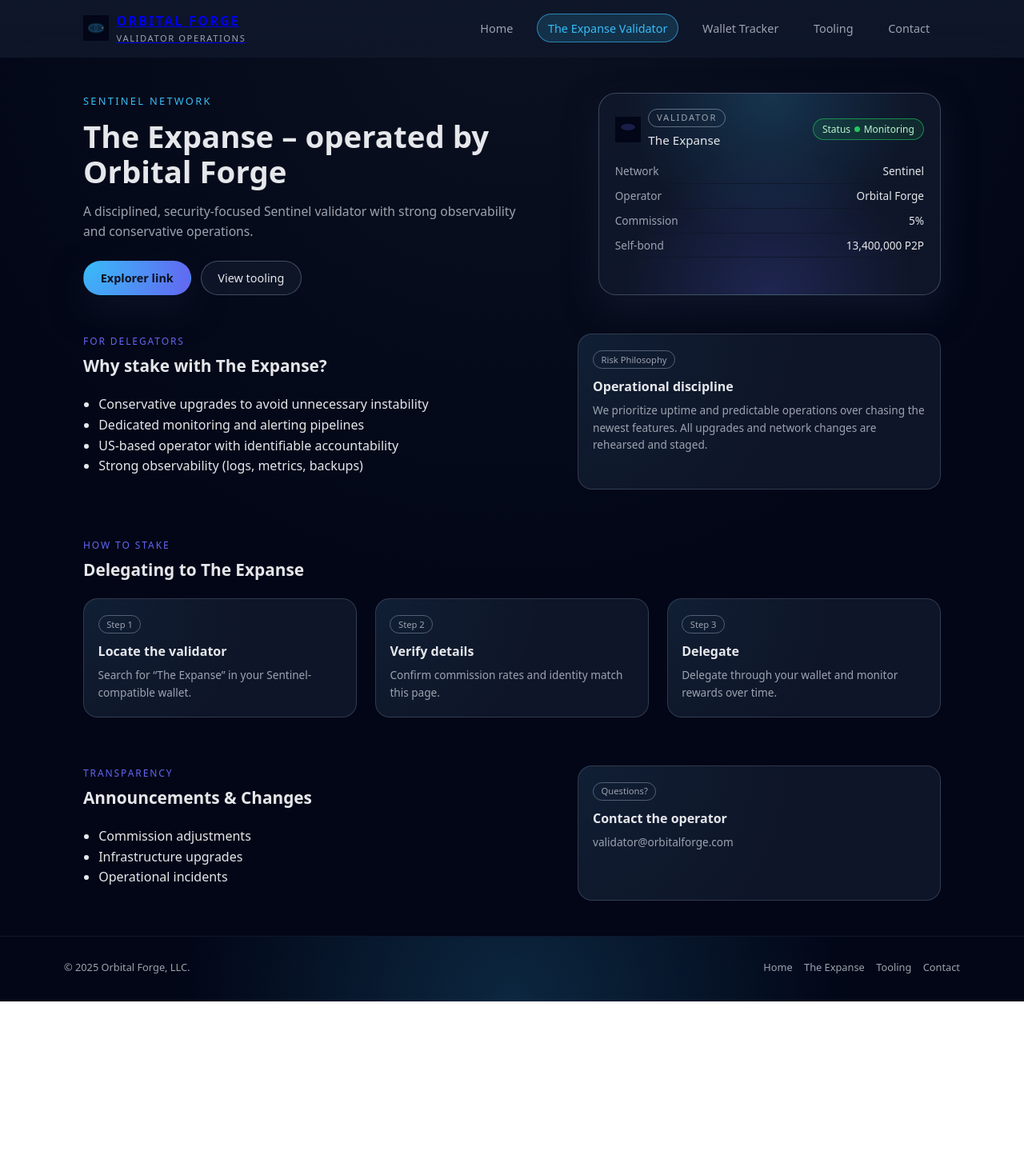
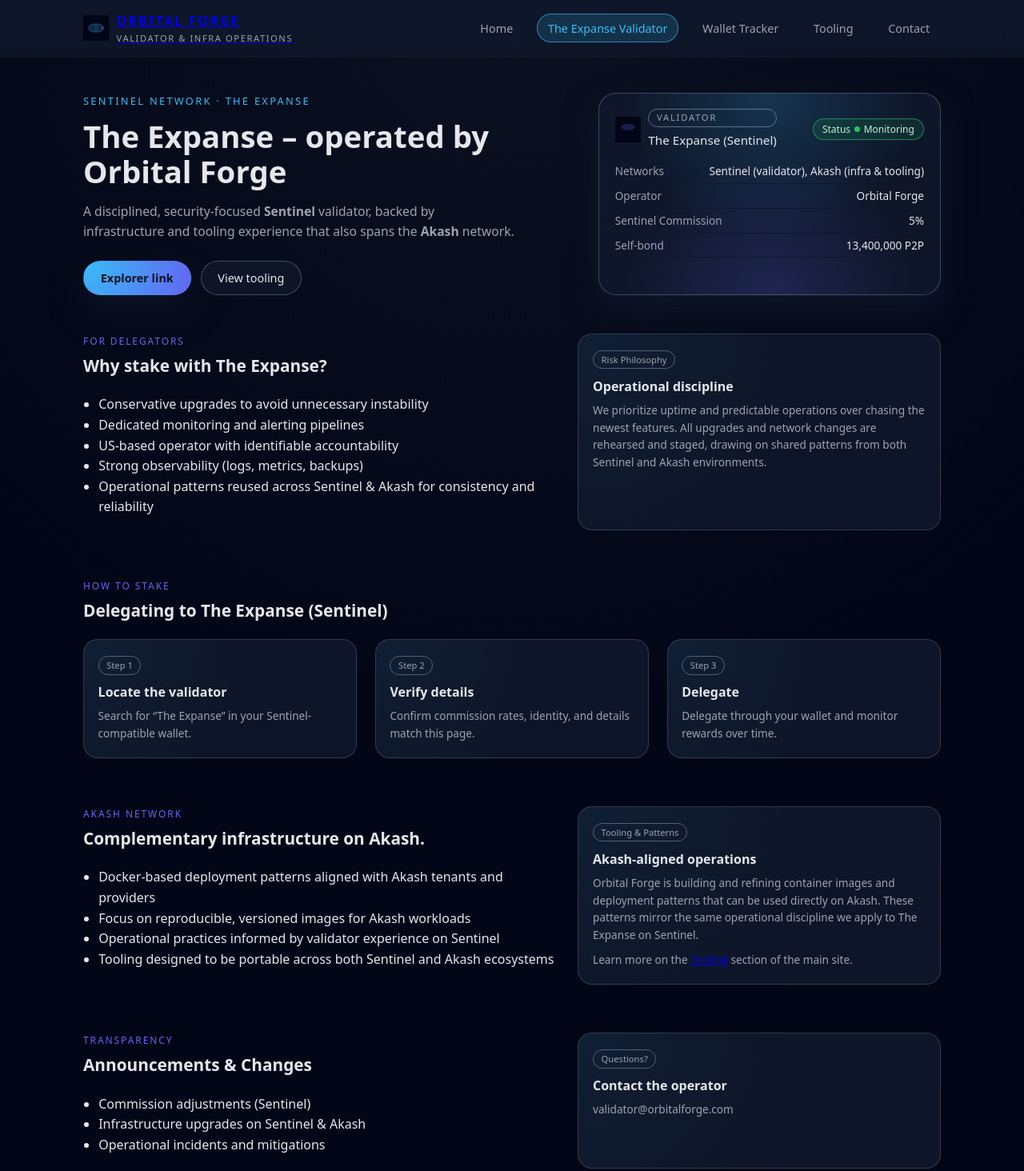
Before and after one commit to orbital-forge/orbitalforge-site, a plain HTML site: page validator.html in a window 1280 px wide. Shown: the top 1464 px of the page at 80% size. Before the commit the page ends 1252 px from the top, so only its background shows below. Drawn offline with Linux system fonts and the light colour scheme.

Commit message:
added akash to validator html

```diff
--- a/validator.html
+++ b/validator.html
@@ -15,10 +15,10 @@
       <div class="container">
         <nav class="nav">
           <a href="index.html" class="brand">
-            <img src="assets/orbitalforge-logo.png" class="brand-logo" />
+            <img src="assets/orbitalforge-logo.png" class="brand-logo" alt="Orbital Forge logo" />
             <div class="brand-wordmark">
               <span class="brand-name">Orbital Forge</span>
-              <span class="brand-tagline">Validator Operations</span>
+              <span class="brand-tagline">Validator &amp; Infra Operations</span>
             </div>
           </a>
           <div class="nav-links">
@@ -38,10 +38,11 @@
       <section class="hero">
         <div class="container hero-grid">
           <div>
-            <div class="hero-kicker">Sentinel Network</div>
+            <div class="hero-kicker">Sentinel Network · The Expanse</div>
             <h1 class="hero-title">The Expanse – operated by Orbital Forge</h1>
             <p class="hero-subtitle">
-              A disciplined, security-focused Sentinel validator with strong observability and conservative operations.
+              A disciplined, security-focused <strong>Sentinel</strong> validator, backed by infrastructure
+              and tooling experience that also spans the <strong>Akash</strong> network.
             </p>
             <div class="hero-actions">
               <a href="#" class="btn btn-primary">Explorer link</a>
@@ -52,10 +53,10 @@
           <aside class="hero-panel">
             <div class="hero-panel-heading">
               <div style="display:flex;align-items:center;gap:0.6rem;">
-                <img src="assets/the-expanse-logo.png" class="brand-logo" />
+                <img src="assets/the-expanse-logo.png" class="brand-logo" alt="The Expanse logo" />
                 <div>
                   <div class="hero-chip">Validator</div>
-                  <div style="font-size:0.95rem;margin-top:0.25rem;">The Expanse</div>
+                  <div style="font-size:0.95rem;margin-top:0.25rem;">The Expanse (Sentinel)</div>
                 </div>
               </div>
 
@@ -67,9 +68,12 @@
             </div>
 
             <ul class="kv-list">
-              <li><span class="kv-key">Network</span><span class="kv-value">Sentinel</span></li>
+              <li>
+                <span class="kv-key">Networks</span>
+                <span class="kv-value">Sentinel (validator), Akash (infra &amp; tooling)</span>
+              </li>
               <li><span class="kv-key">Operator</span><span class="kv-value">Orbital Forge</span></li>
-              <li><span class="kv-key">Commission</span><span class="kv-value">5%</span></li>
+              <li><span class="kv-key">Sentinel Commission</span><span class="kv-value">5%</span></li>
               <li><span class="kv-key">Self-bond</span><span class="kv-value">13,400,000 P2P</span></li>
             </ul>
           </aside>
@@ -89,6 +93,7 @@
               <li>Dedicated monitoring and alerting pipelines</li>
               <li>US-based operator with identifiable accountability</li>
               <li>Strong observability (logs, metrics, backups)</li>
+              <li>Operational patterns reused across Sentinel &amp; Akash for consistency and reliability</li>
             </ul>
           </div>
 
@@ -97,7 +102,8 @@
             <h3>Operational discipline</h3>
             <p>
               We prioritize uptime and predictable operations over chasing the newest features.
-              All upgrades and network changes are rehearsed and staged.
+              All upgrades and network changes are rehearsed and staged, drawing on shared patterns
+              from both Sentinel and Akash environments.
             </p>
           </div>
         </div>
@@ -107,7 +113,7 @@
         <div class="container">
           <div class="section-heading">
             <div class="section-kicker">How to stake</div>
-            <h2 class="section-title">Delegating to The Expanse</h2>
+            <h2 class="section-title">Delegating to The Expanse (Sentinel)</h2>
           </div>
 
           <div class="card-grid">
@@ -120,7 +126,7 @@
             <article class="card">
               <div class="card-pill">Step 2</div>
               <h3>Verify details</h3>
-              <p>Confirm commission rates and identity match this page.</p>
+              <p>Confirm commission rates, identity, and details match this page.</p>
             </article>
 
             <article class="card">
@@ -132,18 +138,50 @@
         </div>
       </section>
 
+      <!-- AKASH NETWORK SECTION -->
+      <section class="section">
+        <div class="container two-col">
+          <div>
+            <div class="section-heading">
+              <div class="section-kicker">Akash Network</div>
+              <h2 class="section-title">Complementary infrastructure on Akash.</h2>
+            </div>
+
+            <ul>
+              <li>Docker-based deployment patterns aligned with Akash tenants and providers</li>
+              <li>Focus on reproducible, versioned images for Akash workloads</li>
+              <li>Operational practices informed by validator experience on Sentinel</li>
+              <li>Tooling designed to be portable across both Sentinel and Akash ecosystems</li>
+            </ul>
+          </div>
+
+          <div class="card">
+            <div class="card-pill">Tooling &amp; Patterns</div>
+            <h3>Akash-aligned operations</h3>
+            <p>
+              Orbital Forge is building and refining container images and deployment patterns that
+              can be used directly on Akash. These patterns mirror the same operational discipline
+              we apply to The Expanse on Sentinel.
+            </p>
+            <p style="margin-top:0.6rem;">
+              Learn more on the <a href="index.html#tooling">Tooling</a> section of the main site.
+            </p>
+          </div>
+        </div>
+      </section>
+
       <section class="section">
         <div class="container two-col">
           <div>
             <div class="section-heading">
               <div class="section-kicker">Transparency</div>
-              <h2 class="section-title">Announcements & Changes</h2>
+              <h2 class="section-title">Announcements &amp; Changes</h2>
             </div>
 
             <ul>
-              <li>Commission adjustments</li>
-              <li>Infrastructure upgrades</li>
-              <li>Operational incidents</li>
+              <li>Commission adjustments (Sentinel)</li>
+              <li>Infrastructure upgrades on Sentinel &amp; Akash</li>
+              <li>Operational incidents and mitigations</li>
             </ul>
           </div>
 
```
